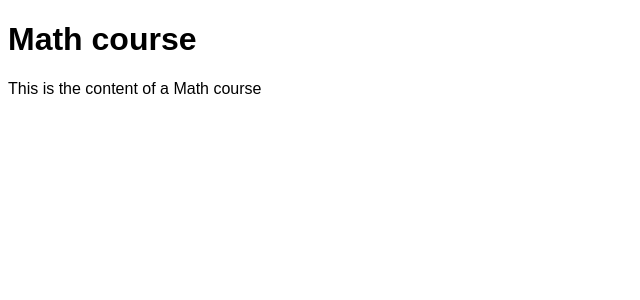
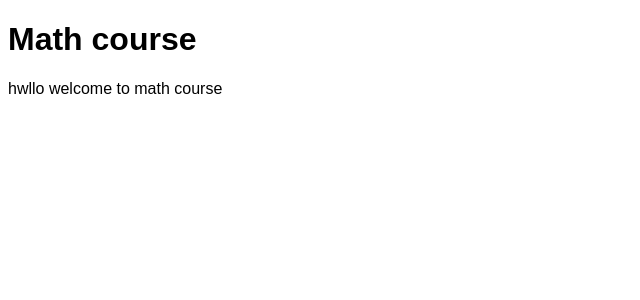
Before and after one commit to gogetmygurulab/jekyll-lms-example, a Jekyll site: the page built from _courses/math.md, in a window 1280 px wide. Shown: the top 300 px of the page, without its empty margins (0-640 px from the left). Built offline with Jekyll 4.4.1, drawn with Linux system fonts in a browser that asks for light colours.

Commit message:
Update math.md

```diff
--- a/_courses/math.md
+++ b/_courses/math.md
@@ -3,4 +3,4 @@ title: Math course
 layout: course
 ---
 
-This is the content of a Math course
+hwllo welcome to math course
```
